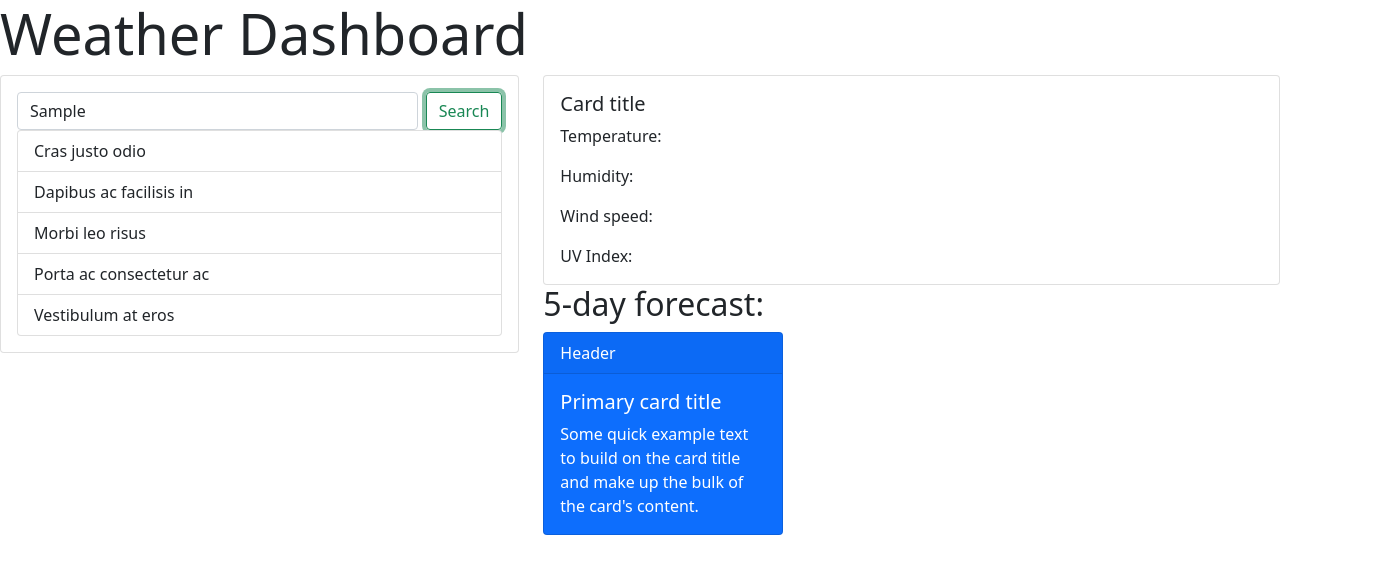
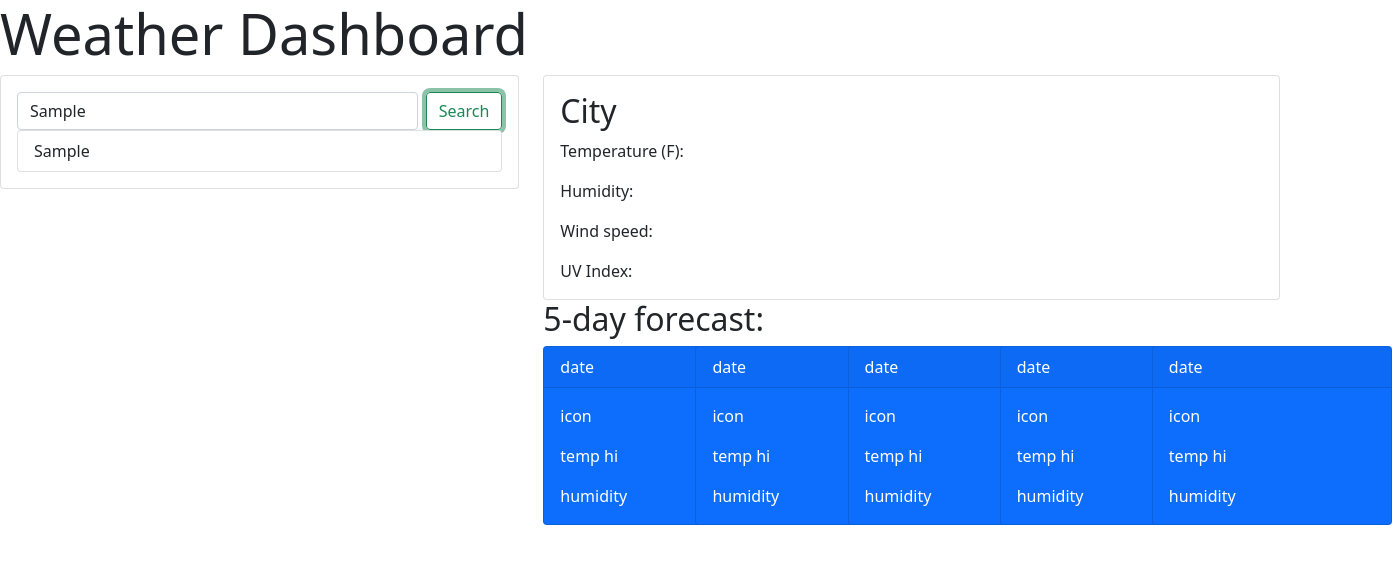
Before and after one commit to seff0/openWeatherDashboard, a plain HTML site: page index.html in a window 1280 px wide. Both pictures are taken after typing "Sample" into the empty fields and a click on the button "Search". Shown: the whole page, 1392 px wide, since content can reach past the window. Drawn offline with nearby package versions, Linux system fonts and the light colour scheme; no server answers.

Commit message:
Construct getWeather function & event listeners

```diff
--- a/index.html
+++ b/index.html
@@ -26,7 +26,7 @@
               <input
                 class="form-control me-2"
                 type="search"
-                placeholder="Search"
+                placeholder="Enter a city name"
                 aria-label="Search"
                 id="user-search"
               />
@@ -38,24 +38,20 @@
                 Search
               </button>
             </form>
-            <ul class="list-group">
-              <li class="list-group-item">Cras justo odio</li>
-              <li class="list-group-item">Dapibus ac facilisis in</li>
-              <li class="list-group-item">Morbi leo risus</li>
-              <li class="list-group-item">Porta ac consectetur ac</li>
-              <li class="list-group-item">Vestibulum at eros</li>
-            </ul>
+            <ul class="list-group"></ul>
           </div>
         </div>
       </div>
       <div class="col-7">
         <div class="card">
           <div class="card-body">
-            <h5 class="card-title">Card title</h5>
-            <p class="card-text">Temperature:</p>
-            <p class="card-text">Humidity:</p>
-            <p class="card-text">Wind speed:</p>
-            <p class="card-text">UV Index:</p>
+            <h2 class="card-title city">City</h2>
+            <h2 class="card-title currentDate"></h2>
+            <h2 class="card-title icon"></h2>
+            <p class="card-text temp">Temperature (F):</p>
+            <p class="card-text humidity">Humidity:</p>
+            <p class="card-text windSpd">Wind speed:</p>
+            <p class="card-text UVI">UV Index:</p>
           </div>
         </div>
         <div class="row">
@@ -64,13 +60,51 @@
         <div class="row row-cols-5">
           <div class="col">
             <div class="card text-white bg-primary mb-3" style="width: 15rem">
-              <div class="card-header">Header</div>
+              <div class="card-header 0forecastDate">date</div>
               <div class="card-body">
-                <h5 class="card-title">Primary card title</h5>
-                <p class="card-text">
-                  Some quick example text to build on the card title and make up
-                  the bulk of the card's content.
-                </p>
+                <p class="card-text 0forecastIcon">icon</p>
+                <p class="card-text 0forecastTemp">temp hi</p>
+                <p class="card-text 0forecastHumidity">humidity</p>
+              </div>
+            </div>
+          </div>
+          <div class="col">
+            <div class="card text-white bg-primary mb-3" style="width: 15rem">
+              <div class="card-header 1forecastDate">date</div>
+              <div class="card-body">
+                <p class="card-text 1forecastIcon">icon</p>
+                <p class="card-text 1forecastTemp">temp hi</p>
+                <p class="card-text 1forecastHumidity">humidity</p>
+              </div>
+            </div>
+          </div>
+          <div class="col">
+            <div class="card text-white bg-primary mb-3" style="width: 15rem">
+              <div class="card-header 2forecastDate">date</div>
+              <div class="card-body">
+                <p class="card-text 2forecastIcon">icon</p>
+                <p class="card-text 2forecastTemp">temp hi</p>
+                <p class="card-text 2forecastHumidity">humidity</p>
+              </div>
+            </div>
+          </div>
+          <div class="col">
+            <div class="card text-white bg-primary mb-3" style="width: 15rem">
+              <div class="card-header 3forecastDate">date</div>
+              <div class="card-body">
+                <p class="card-text 3forecastIcon">icon</p>
+                <p class="card-text 3forecastTemp">temp hi</p>
+                <p class="card-text 3forecastHumidity">humidity</p>
+              </div>
+            </div>
+          </div>
+          <div class="col">
+            <div class="card text-white bg-primary mb-3" style="width: 15rem">
+              <div class="card-header 4forecastDate">date</div>
+              <div class="card-body">
+                <p class="card-text 4forecastIcon">icon</p>
+                <p class="card-text 4forecastTemp">temp hi</p>
+                <p class="card-text 4forecastHumidity">humidity</p>
               </div>
             </div>
           </div>
--- a/script.js
+++ b/script.js
@@ -1,21 +1,84 @@
 $(document).ready(function () {
-  var apiKey = "96cbbd7612177aab78d3de0dcd536826";
+  function getWeather(city) {
+    var lat = 0;
+    var lon = 0;
 
-  $("#search-btn").on("click", function (event) {
-    event.preventDefault();
-    var city = $("#user-search").val();
-    console.log(city);
-    var queryURL =
+    var apiKey = "96cbbd7612177aab78d3de0dcd536826";
+
+    var query1URL =
       "https://api.openweathermap.org/data/2.5/weather?q=" +
       city +
       "&appid=" +
       apiKey;
 
     $.ajax({
-      url: queryURL,
+      url: query1URL,
       method: "GET",
     }).then(function (response) {
-      console.log(response);
+      var city = response.name;
+      $(".city").text(city);
+
+      var tempF = ((response.main.temp - 273.15) * 1.8 + 32).toFixed(1);
+      $(".temp").html("Temperature (F): " + tempF);
+
+      $(".humidity").html("Humidity: " + response.main.humidity);
+
+      $(".windSpd").html("Wind speed (m/s): " + response.wind.speed);
+
+      lat = parseInt(response.coord.lat);
+      lon = parseInt(response.coord.lon);
+
+      var query2URL =
+        "https://api.openweathermap.org/data/2.5/onecall?lat=" +
+        lat +
+        "&lon=" +
+        lon +
+        "&exclude=minutely,hourly&appid=" +
+        apiKey;
+
+      $.ajax({
+        url: query2URL,
+        method: "GET",
+      }).then(function (response2) {
+        let unix_timestamp = response2.current.dt;
+        var date = new Date(unix_timestamp * 1000).toLocaleDateString("en-US");
+        $(".currentDate").html(date);
+
+        $(".UVI").html("UV Index: " + response2.current.uvi);
+
+        var forecast = response2.daily;
+
+        for (i = 0; i < 5; i++) {
+          let unix_timestamp = forecast[i].dt;
+          var date = new Date(unix_timestamp * 1000).toLocaleDateString(
+            "en-US"
+          );
+          $("." + [i] + "forecastDate").html(date);
+          var tempF = ((forecast[i].temp.max - 273.15) * 1.8 + 32).toFixed(1);
+          $("." + [i] + "forecastTemp").html(tempF + "° F");
+          $("." + [i] + "forecastHumidity").html(
+            forecast[i].humidity + "% humidity"
+          );
+          //daily.weather[0].icon
+        }
+      });
     });
+  }
+
+  $("#search-btn").on("click", function (event) {
+    event.preventDefault();
+
+    var city = $("#user-search").val();
+
+    var newLi = $("<li>");
+    newLi.addClass("list-group-item cityLi");
+    newLi.text(city);
+    $(".list-group").prepend(newLi);
+
+    getWeather(city);
+  });
+  $(document).on("click", ".cityLi", function () {
+    var city = $(this).text();
+    getWeather(city);
   });
 });
```
